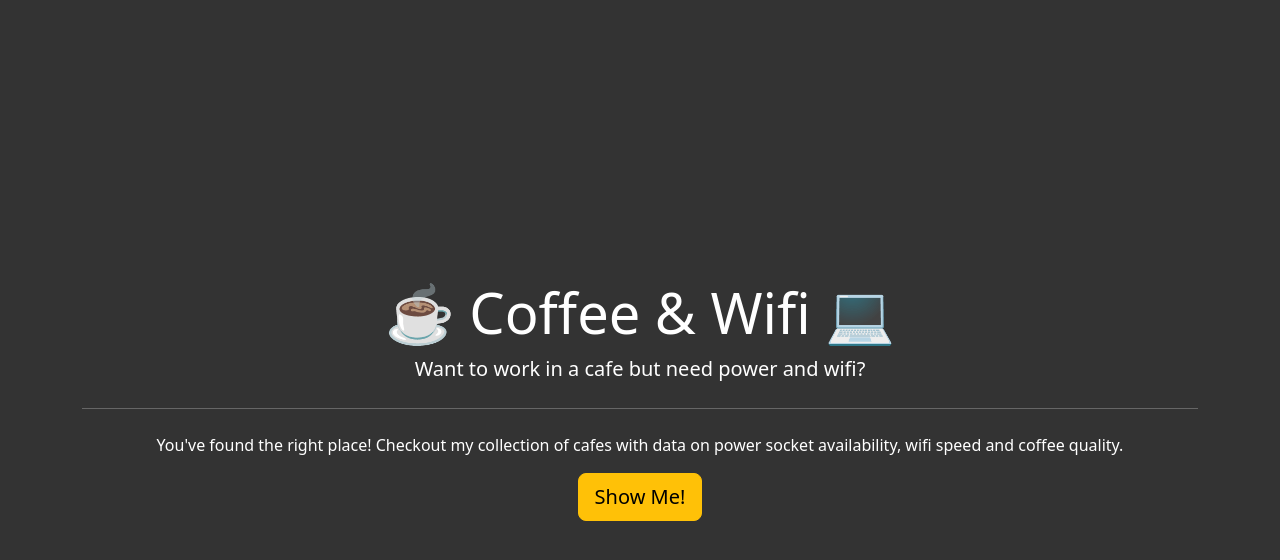
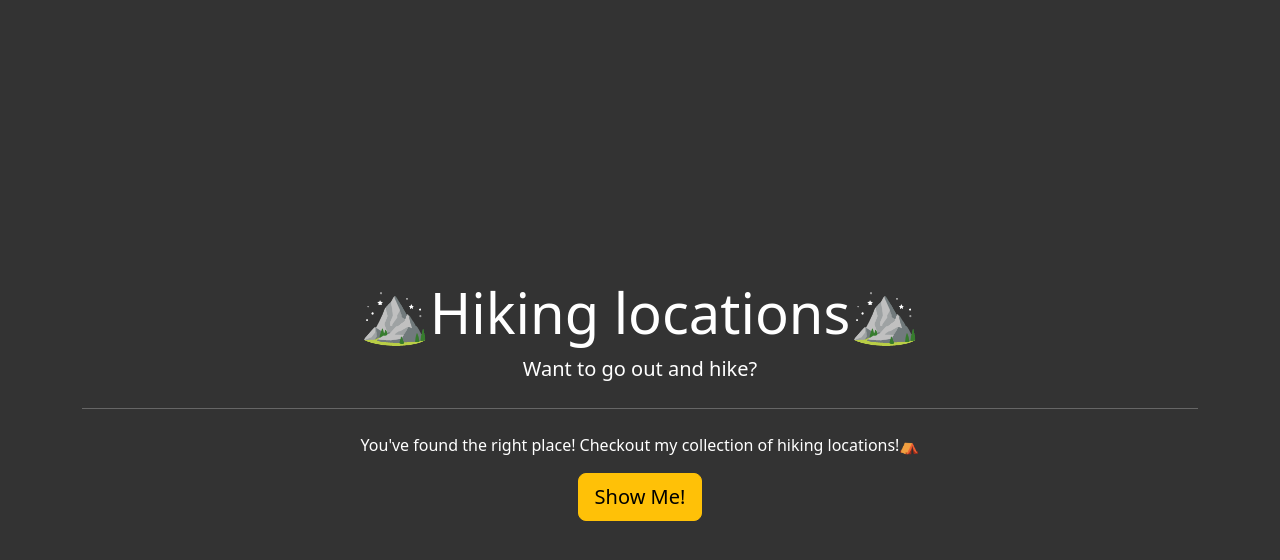
Before and after one commit to LegradiK/cafe_wifi_flask_bootstrap5, a Flask app: page / in a window 1280 px wide. Shown: the top 560 px of the page. Run offline with Flask 3, Linux system fonts and the light colour scheme; some libraries are stand-ins or nearby versions.

Commit message:
modified files to create a list of hiking locations instead of cafes in London

```diff
--- a/cafe-data.csv
+++ b/hiking-data.csv
@@ -1,4 +1,4 @@
-Cafe Name,Location,Open,Close,Coffee,Wifi,Power
+Name,Ratings, Location,Distance (Hike),Distance (from home),Parking,Toilet
 Lighthaus,https://goo.gl/maps/2EvhB4oq4gyUXKXx9,11AM, 3:30PM,☕☕☕☕️,💪💪,🔌🔌🔌
 Esters,https://goo.gl/maps/13Tjc36HuPWLELaSA,8AM,3PM,☕☕☕☕,💪💪💪,🔌
 Ginger & White,https://goo.gl/maps/DqMx2g5LiAqv3pJQ9,7:30AM,5:30PM,☕☕☕,✘,🔌
--- a/main.py
+++ b/main.py
@@ -23,8 +23,8 @@ app.config['SECRET_KEY'] = '8BYkEfBA6O6donzWlSihBXox7C0sKR6b'
 Bootstrap5(app)
 
 
-class CafeForm(FlaskForm):
-    cafe = StringField('Cafe name', validators=[DataRequired()])
+class HikeForm(FlaskForm):
+    hike = StringField('Hike name', validators=[DataRequired()])
     submit = SubmitField('Submit')
 
 # Exercise:
@@ -43,8 +43,8 @@ def home():
 
 
 @app.route('/add')
-def add_cafe():
-    form = CafeForm()
+def add_hills():
+    form = HikeForm()
     if form.validate_on_submit():
         print("True")
     # Exercise:
@@ -53,14 +53,15 @@ def add_cafe():
     return render_template('add.html', form=form)
 
 
-@app.route('/cafes')
-def cafes():
-    with open('cafe-data.csv', newline='', encoding='utf-8') as csv_file:
-        csv_data = csv.reader(csv_file, delimiter=',')
-        list_of_rows = []
-        for row in csv_data:
-            list_of_rows.append(row)
-    return render_template('cafes.html', cafes=list_of_rows)
+@app.route('/hikes')
+def hikes():
+    with open('hiking-data.csv', newline='', encoding='utf-8') as csv_file:
+        csv_data = csv.DictReader(csv_file)  # Use DictReader to easily access columns by name
+        list_of_rows = [row for row in csv_data]
+        return render_template('hiking_places.html', hills=list_of_rows)
+        print(list_of_rows)
+
+    return render_template('hiking_places.html', hills=list_of_rows)
 
 
 if __name__ == '__main__':
--- a/templates/add.html
+++ b/templates/add.html
@@ -1,6 +1,6 @@
 {% extends 'base.html' %}
 <!--Don't forget your import here-->
-{% block title %}Add A New Cafe{% endblock %}
+{% block title %}Add A New Hiking location{% endblock %}
 
 {% block styling%}
 {{ super() }}
@@ -11,11 +11,11 @@
   <div class="row">
     <div class="col-sm-12 col-md-8">
 
-      <h1>Add a new cafe into the database</h1>
+      <h1>Add a new hiking location into the database</h1>
 
       <!-- This is where your WTForm will go -->
 
-	  <p class="space-above"><a href="#">See all cafes</a></p>
+	  <p class="space-above"><a href="#">See all hike locations</a></p>
 
     </div>
   </div>
--- a/templates/index.html
+++ b/templates/index.html
@@ -1,5 +1,5 @@
 {% extends 'base.html' %}
-{% block title %}Coffee and Wifi{% endblock %}
+{% block title %}Hiking locations{% endblock %}
 
 {% block styling%}
 {{ super() }}
@@ -8,11 +8,11 @@
 {% block content %}
 <div class="jumbotron text-center">
     <div class="container">
-  <h1 class="display-4">☕️ Coffee & Wifi 💻</h1>
-  <p class="lead">Want to work in a cafe but need power and wifi?</p>
+  <h1 class="display-4">⛰Hiking locations⛰</h1>
+  <p class="lead">Want to go out and hike?</p>
   <hr class="my-4">
-  <p>You've found the right place! Checkout my collection of cafes with data on power socket availability, wifi speed and coffee quality.</p>
-  <a class="btn btn-warning btn-lg" href="{{ url_for('cafes')}}" role="button">Show Me!</a>
+  <p>You've found the right place! Checkout my collection of hiking locations!⛺</p>
+  <a class="btn btn-warning btn-lg" href="{{ url_for('hikes')}}" role="button">Show Me!</a>
 </div>
     </div>
 
```
Also changed, not shown: templates/cafes.html (deleted, +0 -51 lines), templates/hiking_places.html (added, +53 -0 lines).
